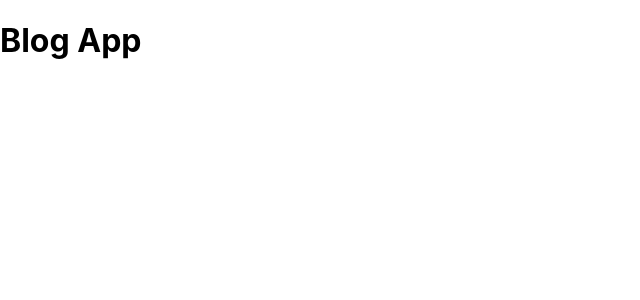
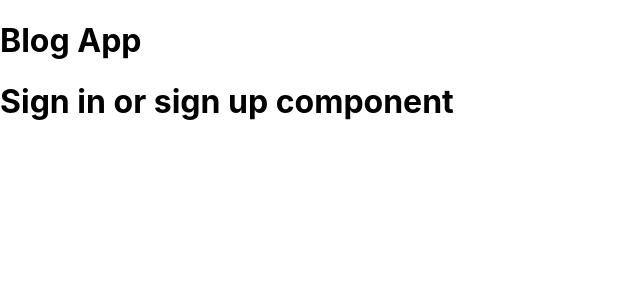
Before and after one commit to mindy-d-tran/blog-app-frontend, a React (Create React App) app: page / in a window 1280 px wide. Shown: the top 300 px of the page, without its empty margins (0-640 px from the left). Built offline with nearby package versions, Linux system fonts and the light colour scheme.

Commit message:
importing signup form to see if it looks right

```diff
--- a/src/App.js
+++ b/src/App.js
@@ -1,9 +1,11 @@
 import './App.css';
+import SignInUp from './components/SignInUp';
 
 function App() {
   return (
     <div className="App">
       <h1>Blog App</h1>
+      <SignInUp/>
     </div>
   );
 }
```
